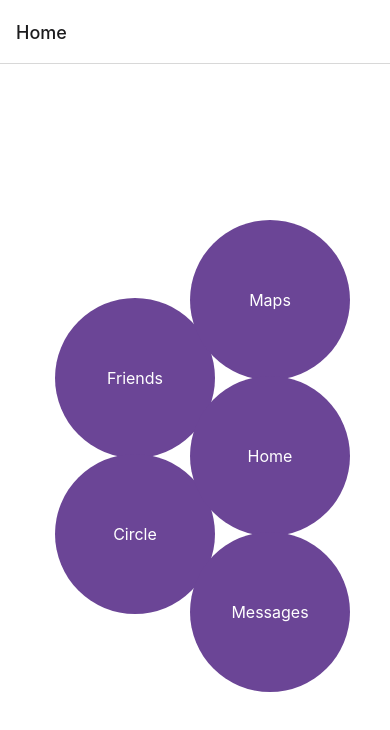
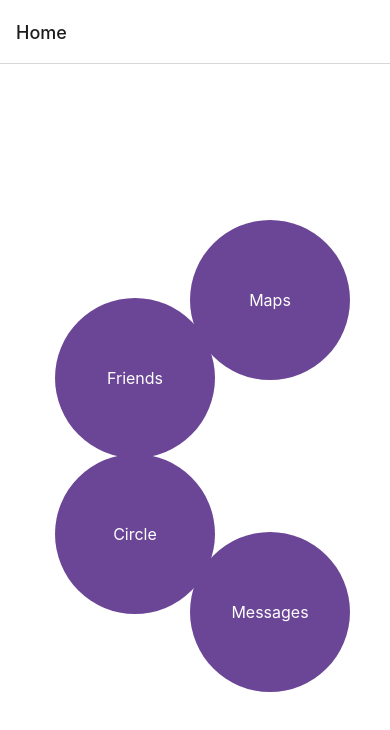
Before and after one commit to SU-CS-321-Spring-2023/Hemoglyphics, a React Native app: screen /Home in a window 390 px wide. Shown: the top 730 px of the page. Built offline with nearby package versions, Linux system fonts and the light colour scheme.

Commit message:
removed home button

```diff
--- a/App.js
+++ b/App.js
@@ -1,5 +1,4 @@
 import Navigation from './Navigation.js';
-
 
 // our navigation wrapper
 const App = () => {
--- a/HomeScreen.js
+++ b/HomeScreen.js
@@ -18,7 +18,6 @@ const HomeScreen = ({navigation}) => {
          <Circle circleStyle={[styles.circle1, { top: '30%', left: 55 }]} text="Friends" onPress={() => navigation.navigate('Friends')}/>
          <Circle circleStyle={[styles.circle2, { top: '50%', left: 55 }]} text="Circle" onPress={() => navigation.navigate('Circle')}/>
          <Circle circleStyle={[styles.circle3, { top: '20%', right: 40 }]} text="Maps" onPress={() => navigation.navigate('Maps')}/>
-         <Circle circleStyle={[styles.circle4, { top: '40%', right: 40 }]} text="Home" onPress={() => navigation.navigate('')}/>
          <Circle circleStyle={[styles.circle5, { top: '60%', right: 40 }]} text="Messages" onPress={() => navigation.navigate('Messages')}/>
       </View>
     )
```
